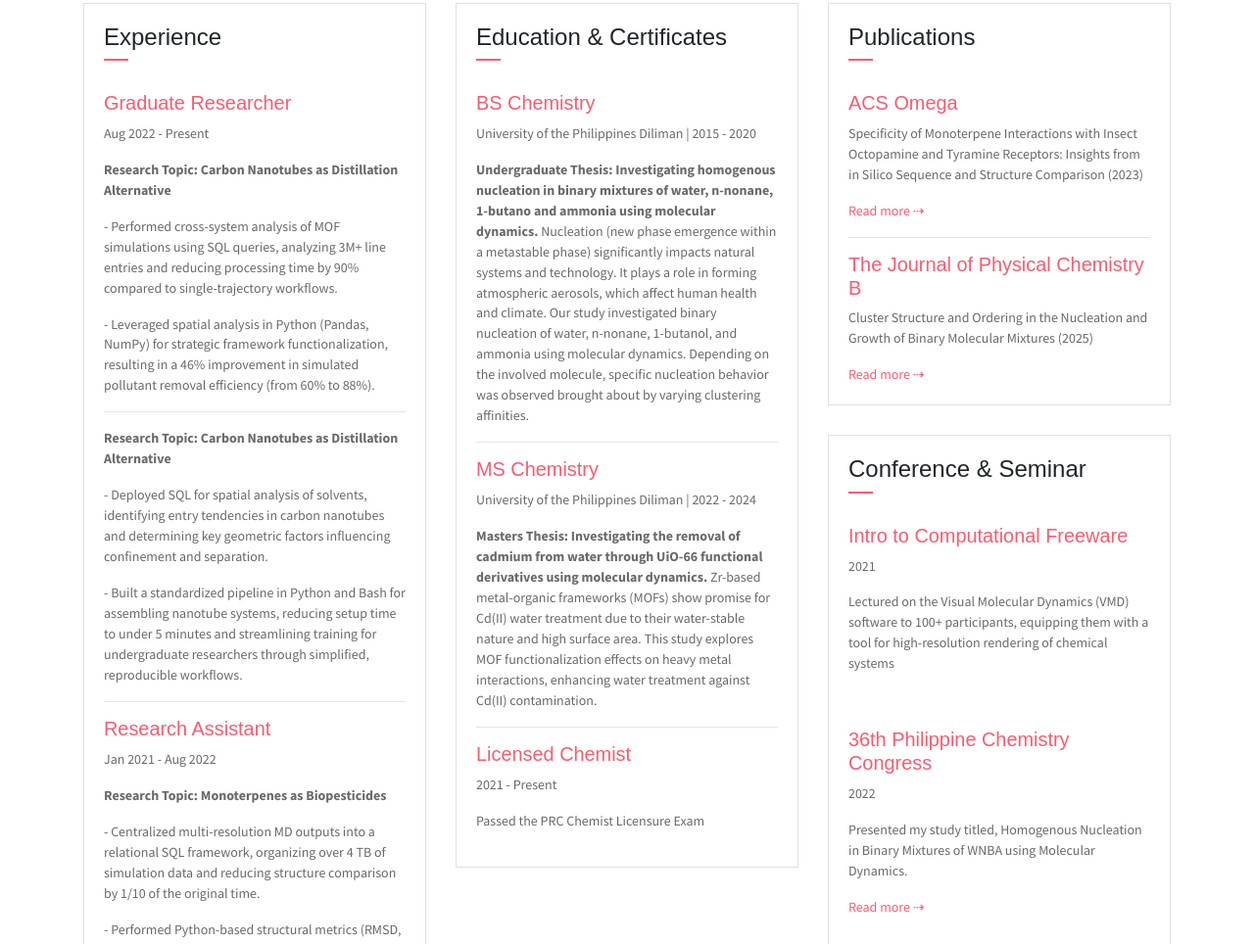
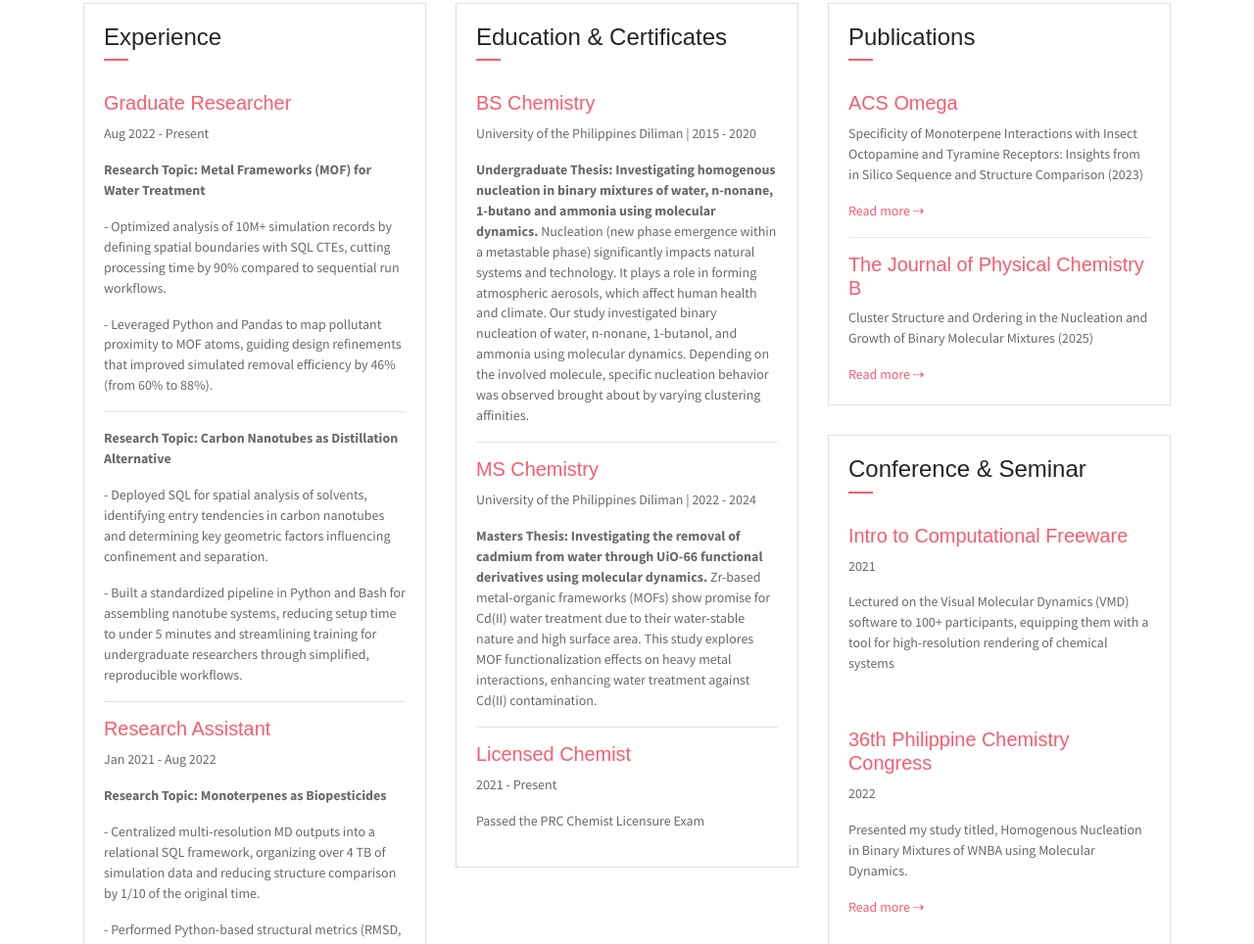
Before and after one commit to josephGZC/josephgzc.github.io, a website: page index.html in a window 1280 px wide. Shown: the part 3511-4475 px from the top of the page at 98% size. Drawn offline with Linux system fonts and the light colour scheme; some packages are replaced by stand-ins of ours.

Commit message:
Update index.html

```diff
--- a/index.html
+++ b/index.html
@@ -236,9 +236,9 @@
                         <div class="card-body">
                             <h6 class="title text-danger">Graduate Researcher</h6>
                             <P>Aug 2022 - Present</P>
-                            <P class="subtitle"><strong>Research Topic: Carbon Nanotubes as Distillation Alternative</strong> </P>
-			    <P class="subtitle">- Performed cross-system analysis of MOF simulations using SQL queries, analyzing 3M+ line entries and reducing processing time by 90% compared to single-trajectory workflows.</P>
-			    <P class="subtitle">- Leveraged spatial analysis in Python (Pandas, NumPy) for strategic framework functionalization, resulting in a 46% improvement in simulated pollutant removal efficiency (from 60% to 88%).</P>
+                            <P class="subtitle"><strong>Research Topic: Metal Frameworks (MOF) for Water Treatment</strong> </P>
+			    <P class="subtitle">- Optimized analysis of 10M+ simulation records by defining spatial boundaries with SQL CTEs, cutting processing time by 90% compared to sequential run workflows.</P>
+			    <P class="subtitle">- Leveraged Python and Pandas to map pollutant proximity to MOF atoms, guiding design refinements that improved simulated removal efficiency by 46% (from 60% to 88%).</P>
                             <hr>
                             <P class="subtitle"><strong>Research Topic: Carbon Nanotubes as Distillation Alternative</strong> </P>
 			    <P class="subtitle">- Deployed SQL for spatial analysis of solvents, identifying entry tendencies in carbon nanotubes and determining key geometric factors influencing confinement and separation.</P>
```
